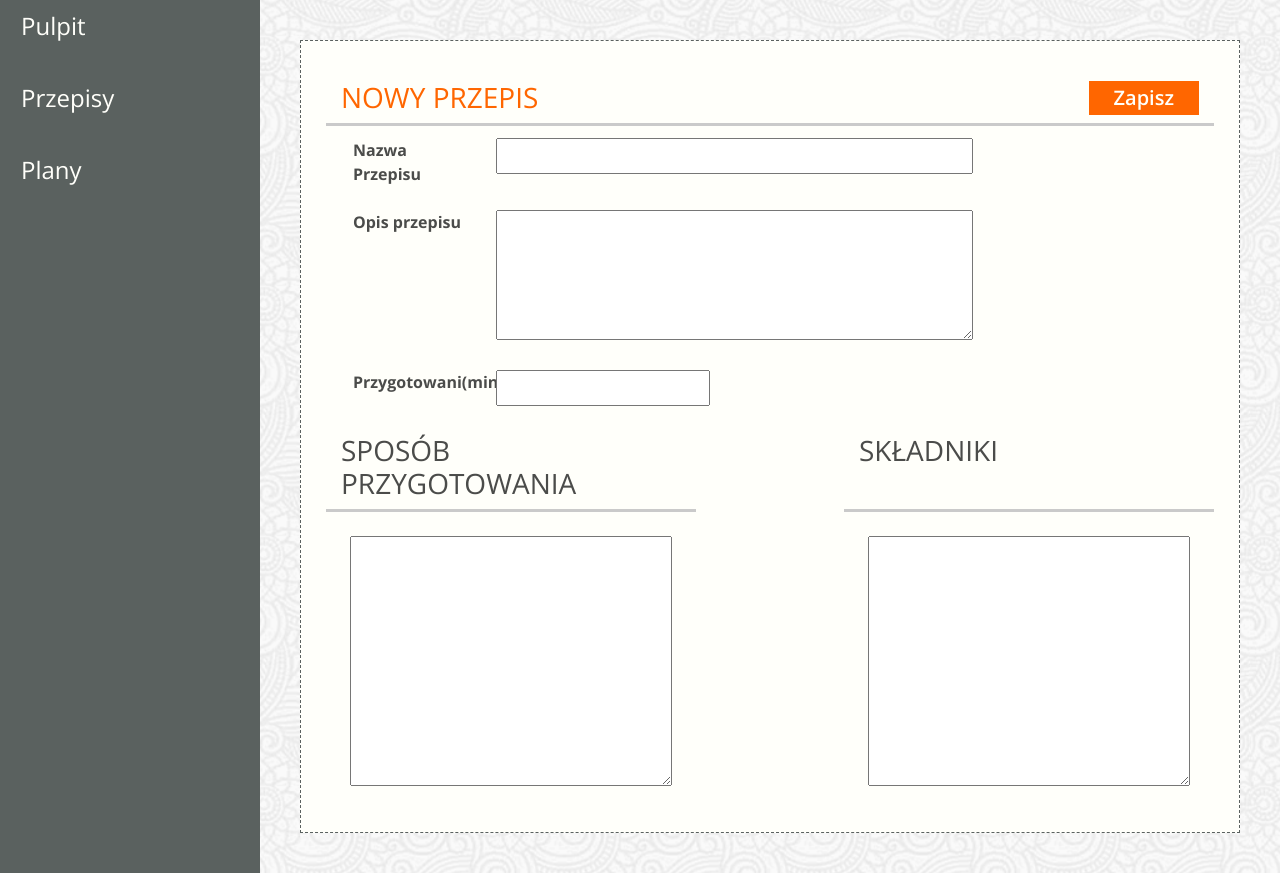
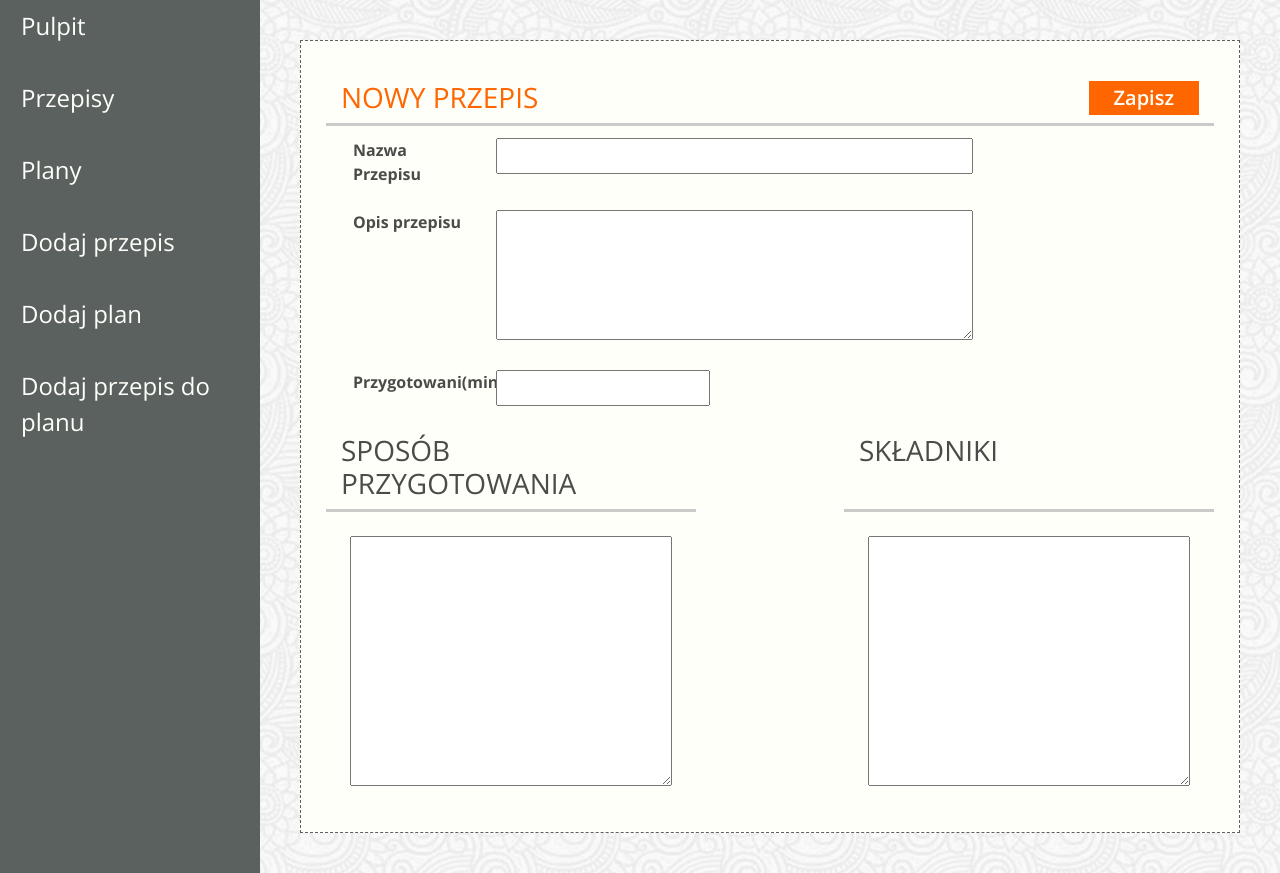
Before and after one commit to klaudiakryskiewicz/Scrum_Lab_Project, a Django app: template jedzonko/templates/app-add-recipe.html in a window 1280 px wide. Shown: the part 84-957 px from the top of the page. Run offline with Django 3.2, Linux system fonts and the light colour scheme; the template is opened without the code that fills it, so the values that code supplies are empty; some libraries are stand-ins or nearby versions; some web fonts are replaced.

Commit message:
2.2++Done

```diff
--- a/jedzonko/templates/__base__.html
+++ b/jedzonko/templates/__base__.html
@@ -31,43 +31,41 @@
         <div class="row dashboard-nowrap">
                 <ul class="nav flex-column long-bg">
                         <li class="nav-item">
-                            <a class="nav-link" href="">
+                            <a class="nav-link" href="/main/">
                                 <span>Pulpit</span>
                                 <i class="fas fa-angle-right"></i>
                             </a>
                         </li>
                         <li class="nav-item">
-                            <a class="nav-link" href="">
+                            <a class="nav-link" href="/recipe/list/">
                                 <span>Przepisy</span>
                                 <i class="fas fa-angle-right"></i>
                             </a>
                         </li>
                         <li class="nav-item">
-                            <a class="nav-link" href="">
+                            <a class="nav-link" href="/plan/list/">
                                 <span>Plany</span>
                                 <i class="fas fa-angle-right"></i>
                             </a>
                         </li>
-                        <!-- Podstrony związane z zarządzaniem użytkownikami
                         <li class="nav-item">
-                            <a class="nav-link" href="">
-                                <span>Edytuj dane</span>
+                            <a class="nav-link" href="/recipe/add/">
+                                <span>Dodaj przepis</span>
                                 <i class="fas fa-angle-right"></i>
                             </a>
                         </li>
                         <li class="nav-item">
-                            <a class="nav-link disabled" href="">
-                                <span>Zmień hasło</span>
+                            <a class="nav-link disabled" href="/plan/add/">
+                                <span>Dodaj plan</span>
                                 <i class="fas fa-angle-right"></i>
                             </a>
                         </li>
                         <li class="nav-item">
-                            <a class="nav-link" href="">
-                                <span>Użytkownicy</span>
+                            <a class="nav-link" href="/plan/add-recipe/">
+                                <span>Dodaj przepis do planu</span>
                                 <i class="fas fa-angle-right"></i>
                             </a>
                         </li>
-                        -->
                     </ul>
 
             <div class="m-4 p-3 width-medium text-color-darker">
--- a/scrumlab/urls.py
+++ b/scrumlab/urls.py
@@ -16,11 +16,15 @@ Including another URLconf
 from django.contrib import admin
 from django.urls import path
 
-from jedzonko.views import IndexView, RecipeList, DashboardView
+from jedzonko.views import IndexView, RecipeList, DashboardView, PlansList, RecipeAdd, PlanAdd, AddRecipeToPlan
 
 urlpatterns = [
     path('admin/', admin.site.urls),
     path('', IndexView.as_view()),
     path('recipe/list/', RecipeList.as_view()),
     path('main/', DashboardView.as_view()),
+    path('plan/list/', PlansList.as_view()),
+    path('recipe/add/', RecipeAdd.as_view()),
+    path('plan/add/', PlanAdd.as_view()),
+    path('plan/add-recipe/', AddRecipeToPlan.as_view()),
 ]
```
Also changed, not shown: jedzonko/views.py (+24 -0 lines), jedzonko/migrations/0002_auto_20200602_1311.py (added).
